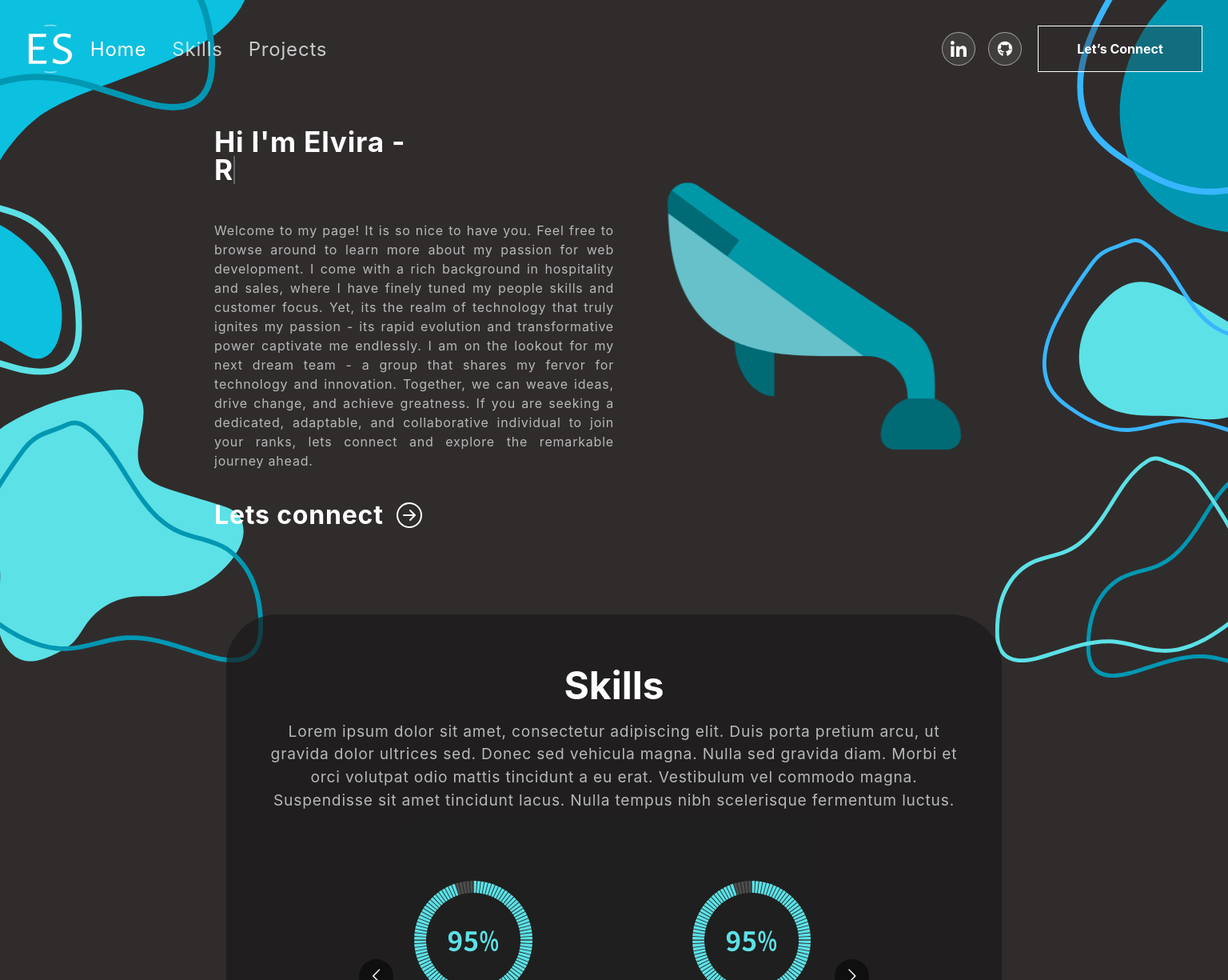
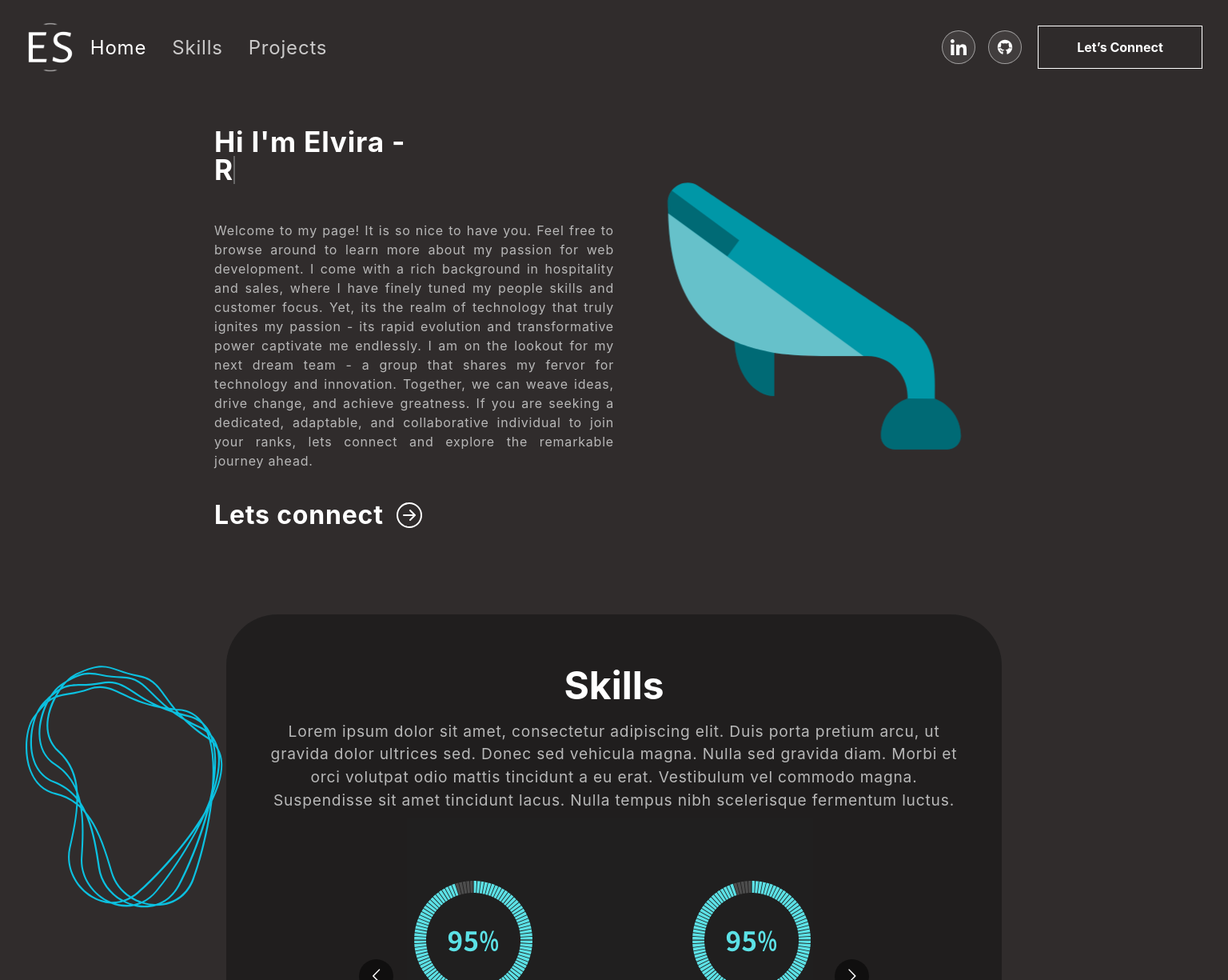
Before and after one commit to ElviraShatilov/personal-website, a React (Vite) app: page / in a window 1536 px wide. Shown: the top 1225 px of the page at 80% size. Built offline with nearby package versions, Linux system fonts and the light colour scheme.

Commit message:
Background images

```diff
--- a/package.json
+++ b/package.json
@@ -19,7 +19,9 @@
     "react-bootstrap": "^2.9.1",
     "react-bootstrap-icons": "^1.10.3",
     "react-dom": "^18.2.0",
-    "react-multi-carousel": "^2.8.4"
+    "react-multi-carousel": "^2.8.4",
+    "react-router-dom": "^6.3.0",
+    "react-router-hash-link": "^2.4.3"
   },
   "devDependencies": {
     "@types/react": "^18.2.37",
--- a/src/App.css
+++ b/src/App.css
@@ -73,7 +73,7 @@ p.danger {
 }
 
 @media (min-width: 768px) {
-  body {
+  .banner {
     background-image: url("./assets/img/md-bg.svg");
     /* background-position: top center; */
     background-size: contain;
@@ -82,8 +82,8 @@ p.danger {
 }
 
 @media (min-width: 1400px) {
-  body {
-    background-image: url("./assets/img/dark-blue-bg.svg");
+  .banner {
+    background-image: none;
     /* background-position: top center; */
     background-size: 100% auto;
     background-repeat: no-repeat;
@@ -399,6 +399,31 @@ nav.navbar .navbar-toggler[aria-expanded="true"] .navbar-toggler-icon {
   font-size: 0.8rem;
 }
 
+.bg-img {
+  position: absolute;
+  width: 50%;
+  top: 10%;
+  right: 60%;
+}
+
+@media (min-width: 1078px) {
+  .bg-img {
+    position: absolute;
+    width: 30%;
+    top: 30%;
+    right: 80%;
+  }
+}
+
+@media (min-width: 1385px) {
+  .bg-img {
+    position: absolute;
+    width: 20%;
+    top: 0%;
+    right: 80%;
+  }
+}
+
 /************ Projects Css ************/
 .project {
   padding: 80px 0;
--- a/src/components/NavBar.jsx
+++ b/src/components/NavBar.jsx
@@ -3,6 +3,8 @@ import { Navbar, Nav } from "react-bootstrap";
 import logo from "../assets/img/ES-logo-white.png";
 import navIcon1 from "../assets/img/nav-icon1.svg";
 import navIcon2 from "../assets/img/nav-icon2.svg";
+import { HashLink } from "react-router-hash-link";
+import { BrowserRouter as Router } from "react-router-dom";
 
 const NavBar = () => {
   const [activeLink, setActiveLink] = useState("home");
@@ -28,6 +30,7 @@ const NavBar = () => {
   };
 
   return (
+    <Router>
       <Navbar expand="md" className={scrolled ? "scrolled" : ""}>
         <Navbar.Brand href="/">
           <img src={logo} alt="Logo" />
@@ -87,12 +90,15 @@ const NavBar = () => {
               </a>
             </div>
 
+            <HashLink to="#connect">
               <button className="vvd">
                 <span>Let’s Connect</span>
               </button>
+            </HashLink>
           </span>
         </Navbar.Collapse>
       </Navbar>
+    </Router>
   );
 };
 
--- a/src/components/ProjectCard.jsx
+++ b/src/components/ProjectCard.jsx
@@ -1,16 +1,19 @@
 import { Col } from "react-bootstrap";
 
 // eslint-disable-next-line react/prop-types
-const ProjectCard = ({ title, description, imgUrl }) => {
+const ProjectCard = ({ title, description, imgUrl, link }) => {
   return (
     <Col sm={6} md={4}>
+      <a href={link} target="_blank" rel="noreferrer">
         <div className="proj-imgbx">
           <img src={imgUrl} />
+
           <div className="proj-txtx">
             <h3>{title}</h3>
             <span>{description}</span>
           </div>
         </div>
+      </a>
     </Col>
   );
 };
--- a/src/components/Projects.jsx
+++ b/src/components/Projects.jsx
@@ -12,18 +12,21 @@ const Projects = () => {
       description:
         "A simple quiz application coded in vanilla JavaScript and styled with basic CSS.",
       imgUrl: projImg1,
+      link: "https://github.com/ElviraSidorenko/quiz-app-project",
     },
     {
       title: "Help Desk App ",
       description:
         "This is a simple Help Desk Ticketing System implemented in Python. It is my first Python project.",
       imgUrl: projImg2,
+      link: "https://github.com/ElviraSidorenko/help-desk-tickets-system-python",
     },
     {
       title: "React Calculator",
       description:
         "This is a simple React Calculator project that provides basic mathematical functions in a user-friendly interface.",
       imgUrl: projImg3,
+      link: "https://github.com/ElviraSidorenko/React-calculator-project",
     },
   ];
 
--- a/src/components/Skills.jsx
+++ b/src/components/Skills.jsx
@@ -4,6 +4,7 @@ import "react-multi-carousel/lib/styles.css";
 import meter1 from "../assets/img/skill-bar-95.svg";
 import meter2 from "../assets/img/skill-bar-95.svg";
 import meter3 from "../assets/img/skill-bar-95.svg";
+import bgImg from "../assets/img/bg-img.svg";
 
 const Skills = () => {
   const responsive = {
@@ -29,6 +30,7 @@ const Skills = () => {
   return (
     <section className="skill" id="skills">
       <Container>
+        <img className="bg-img" src={bgImg} alt="Background image"></img>
         <Row>
           <Col>
             <div className="skill-bx">
```
Also changed, not shown: src/assets/img/bg-img.svg (added), 1 other file (tests, documents, lock files or other folders). Lines whose indentation alone changed are shown as unchanged.
